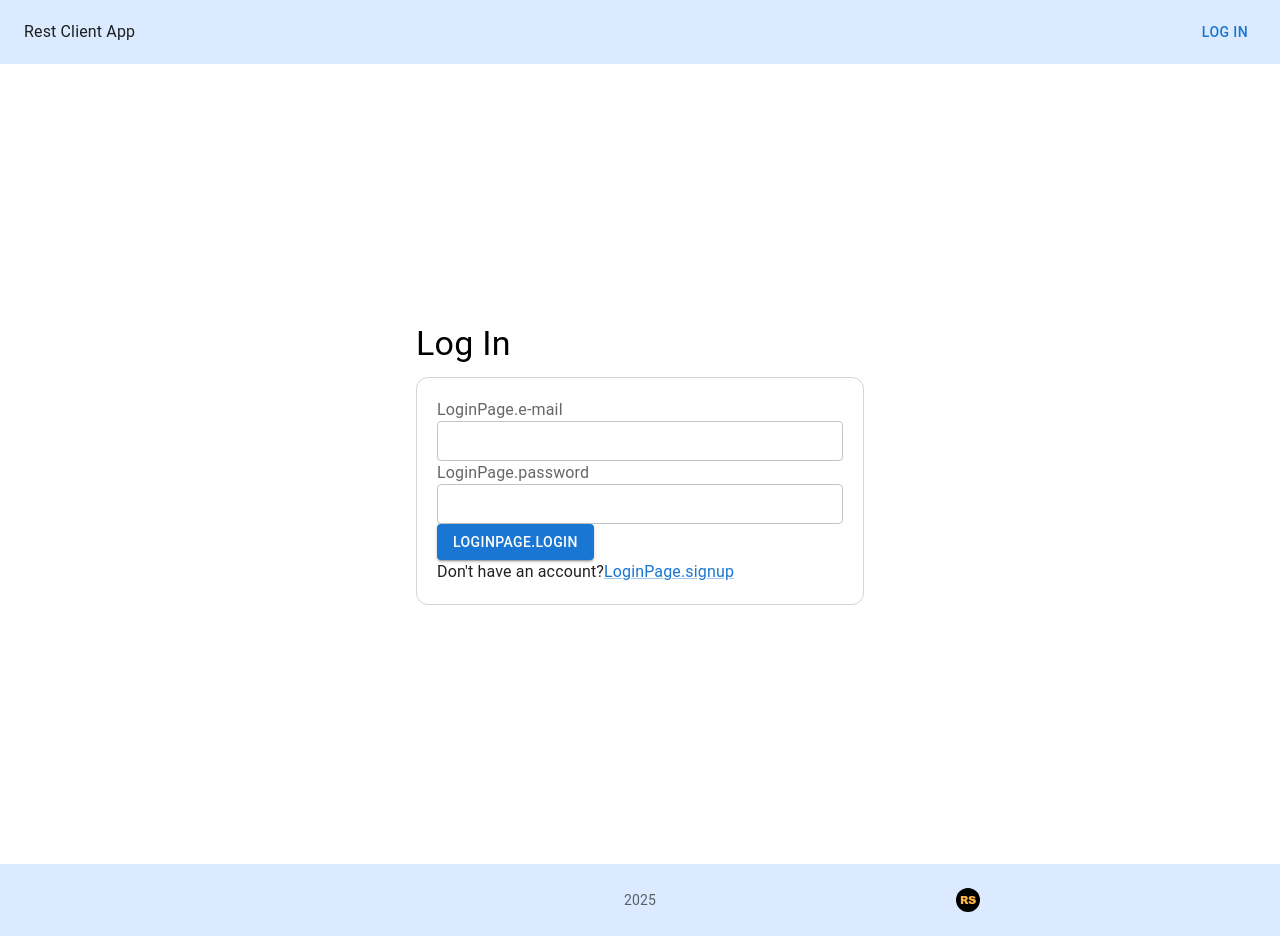
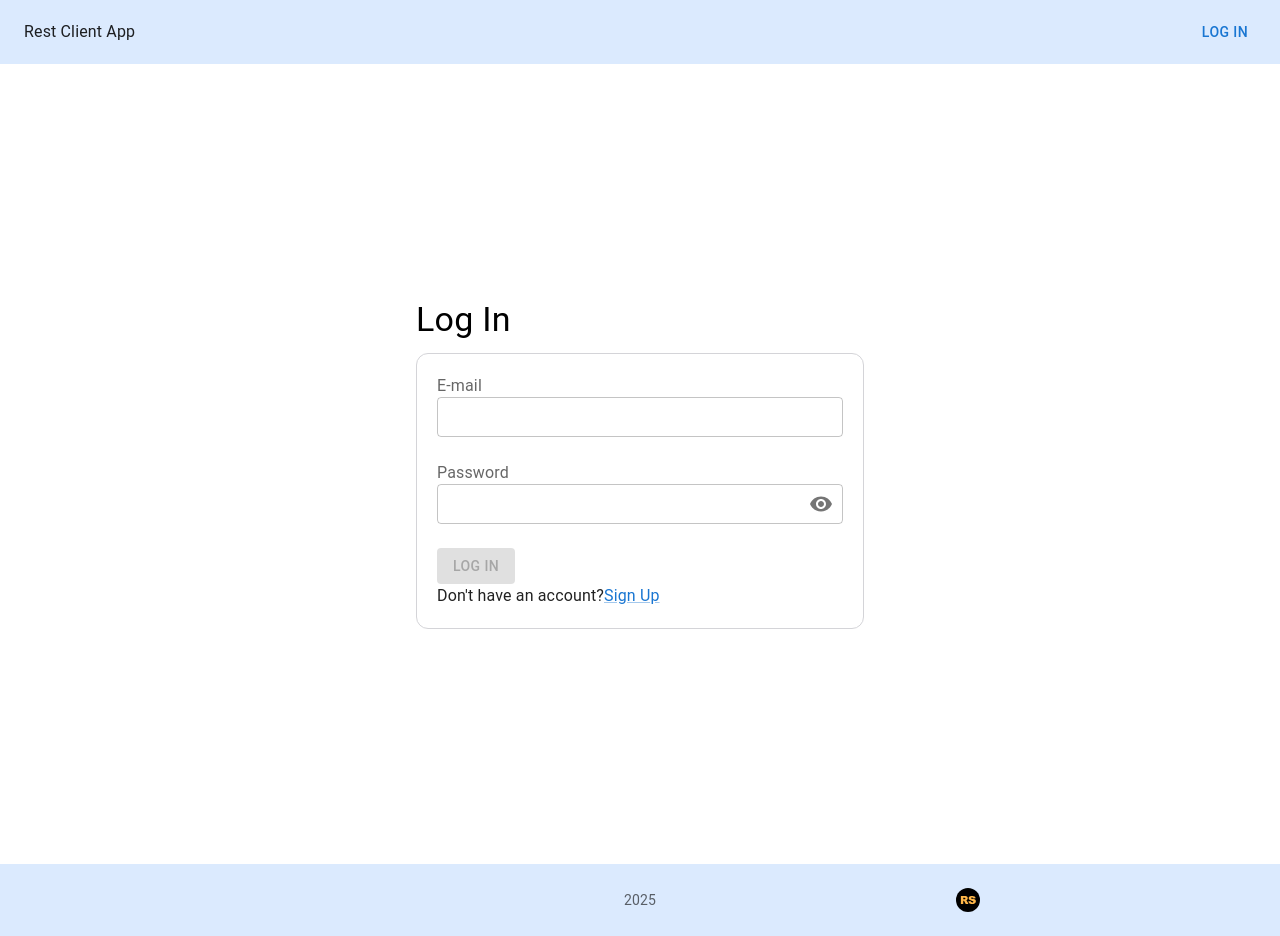
Before and after one commit to Laser-sharks-react/rest-client-app, a Next.js app: page /en/login in a window 1280 px wide. Built offline with nearby package versions, Linux system fonts and the light colour scheme; no server answers; some icons are missing; what @mui/material-nextjs would draw is missing.

Commit message:
feat: add validation for login page

```diff
--- a/src/app/[locale]/login/page.tsx
+++ b/src/app/[locale]/login/page.tsx
@@ -6,7 +6,10 @@ import {
   Button,
   Container,
   FormControl,
+  FormHelperText,
   FormLabel,
+  IconButton,
+  InputAdornment,
   TextField,
   Typography,
 } from '@mui/material';
@@ -16,16 +19,25 @@ import { useAuthState } from 'react-firebase-hooks/auth';
 import { useState } from 'react';
 import { auth, login } from '@/firebase';
 import { enqueueSnackbar } from 'notistack';
+import { Visibility, VisibilityOff } from '@mui/icons-material';
+import { useLoginForm } from '@/modules/auth/useLoginForm';
+import type { FormValues } from '@/modules/auth/types';
 
 export default function Login() {
   const t = useTranslations('LoginPage');
+  const tForm = useTranslations('Form');
+  const [showPassword, setShowPassword] = useState(false);
+
   const [user, loading] = useAuthState(auth);
-  const [email, setEmail] = useState('');
-  const [password, setPassword] = useState('');
+  const {
+    register,
+    handleSubmit,
+    formState: { errors, isSubmitting, isValid },
+  } = useLoginForm();
 
-  const handleRegister = async () => {
+  const handleRegister = async (data: FormValues) => {
     try {
-      await login(email, password);
+      await login(data.email, data.password);
       enqueueSnackbar(t('loginUserSuccess'), { variant: 'success' });
     } catch (err) {
       enqueueSnackbar(
@@ -44,43 +56,80 @@ export default function Login() {
           gutterBottom
           className="text-[22px] leading-snug text-black"
         >
-          {t('title')}{' '}
+          {t('title')}
         </Typography>
-        <form className="rounded-xl border border-zinc-300 p-5 space-y-3">
+        <form
+          className="rounded-xl border border-zinc-300 p-5 space-y-3"
+          onSubmit={handleSubmit(handleRegister)}
+        >
           <FormControl fullWidth>
-            <FormLabel>{t('e-mail')}</FormLabel>
+            <FormLabel htmlFor="email">{tForm('e-mail')}</FormLabel>
             <TextField
+              id="email"
               type="email"
               variant="outlined"
-              value={email}
-              onChange={e => setEmail(e.target.value)}
               size="small"
+              {...register('email')}
+              error={!!errors.email}
             />
+            <FormHelperText
+              sx={{ minHeight: 24, m: 0, fontSize: '10px', lineHeight: '1.2' }}
+              error={!!errors.email}
+            >
+              {errors.email?.message ?? ' '}
+            </FormHelperText>
           </FormControl>
 
           <FormControl fullWidth>
-            <FormLabel htmlFor="password">{t('password')}</FormLabel>
+            <FormLabel htmlFor="password">{tForm('password')}</FormLabel>
             <TextField
               id="password"
-              type="password"
+              type={showPassword ? 'text' : 'password'}
               variant="outlined"
-              value={password}
-              onChange={e => setPassword(e.target.value)}
               size="small"
+              {...register('password')}
+              error={!!errors.password}
+              slotProps={{
+                input: {
+                  endAdornment: (
+                    <InputAdornment position="end">
+                      <IconButton
+                        edge="end"
+                        aria-label={
+                          showPassword
+                            ? tForm('hidePassword')
+                            : tForm('showPassword')
+                        }
+                        onMouseDown={e => e.preventDefault()}
+                        onClick={() => setShowPassword(prev => !prev)}
+                      >
+                        {showPassword ? <VisibilityOff /> : <Visibility />}
+                      </IconButton>
+                    </InputAdornment>
+                  ),
+                },
+              }}
             />
+            <FormHelperText
+              sx={{ minHeight: 24, m: 0, fontSize: '10px', lineHeight: '1.2' }}
+              error={!!errors.password}
+            >
+              {errors.password?.message ?? ' '}
+            </FormHelperText>
           </FormControl>
+
           <Button
-            disabled={loading}
+            type="submit"
             className="px-6 py-3 text-black rounded-lg shadow-md bg-grey"
-            onClick={handleRegister}
             variant="contained"
+            disabled={loading || isSubmitting || !isValid}
           >
-            {t('login')}
+            {tForm('login')}
           </Button>
           <Typography>
             {t('noAccount')}
             <Link component={IntlLink} href={ROUTES.signup} className="ml-4">
-              {t('signup')}
+              {tForm('signup')}
             </Link>
           </Typography>
         </form>
--- /dev/null
+++ b/src/modules/auth/useLoginForm.ts
@@ -0,0 +1,17 @@
+// src/modules/auth/useLoginForm.ts
+import { useForm } from 'react-hook-form';
+import { yupResolver } from '@hookform/resolvers/yup';
+import { buildLoginSchema } from './validation';
+import type { FormValues } from './types';
+import { useTranslations } from 'next-intl';
+
+export const useLoginForm = () => {
+  const t = useTranslations('FormErrors');
+  const schema = buildLoginSchema(t);
+
+  return useForm<FormValues>({
+    resolver: yupResolver(schema),
+    mode: 'onChange',
+    defaultValues: { email: '', password: '' },
+  });
+};
--- a/src/modules/auth/validation.ts
+++ b/src/modules/auth/validation.ts
@@ -1,6 +1,18 @@
 import * as yup from 'yup';
 import { EMAIL_REGEX, PASSWORD_REGEX } from './constants';
 import type { TFunc } from './types';
+
+export const buildLoginSchema = (t: TFunc) =>
+  yup.object({
+    email: yup
+      .string()
+      .matches(EMAIL_REGEX, t('email.format'))
+      .required(t('required')),
+    password: yup
+      .string()
+      .matches(PASSWORD_REGEX, t('password.strong'))
+      .required(t('required')),
+  });
 
 export const buildSignUpSchema = (t: TFunc) =>
   yup.object({
```
